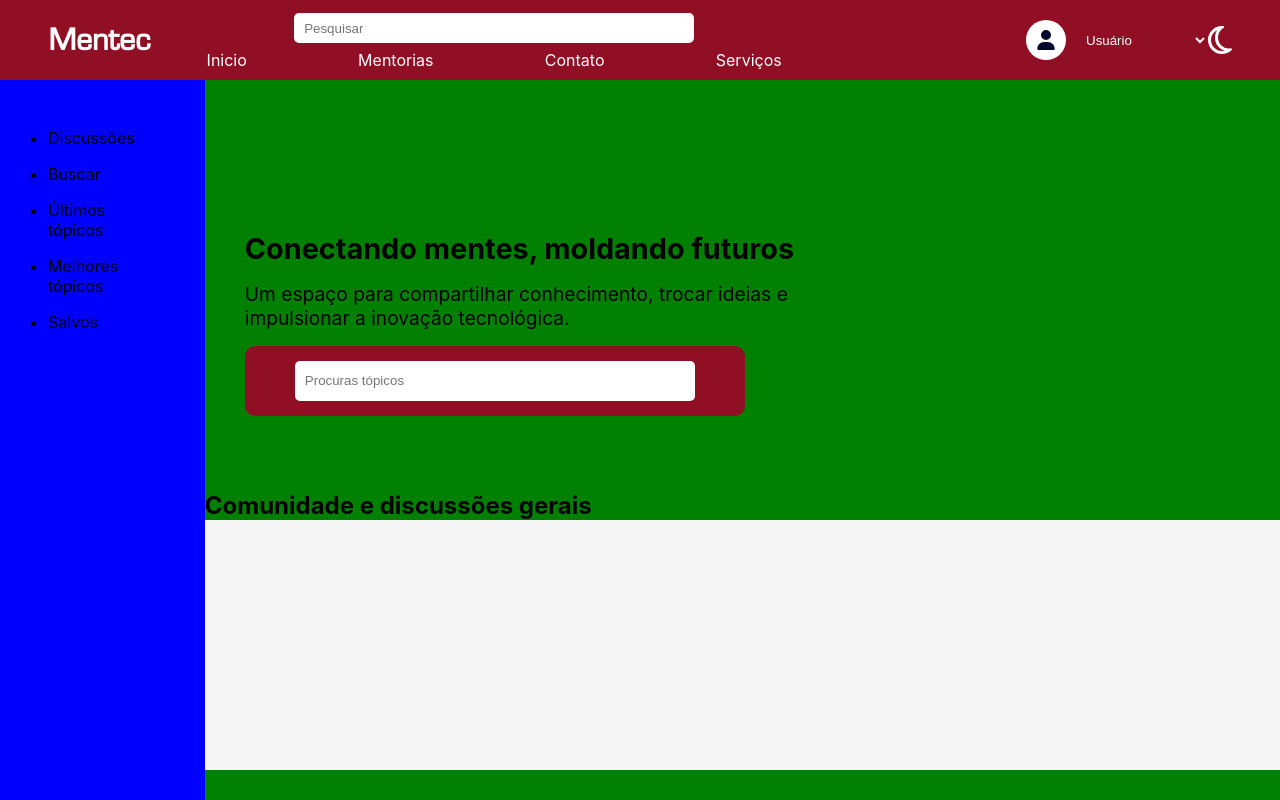
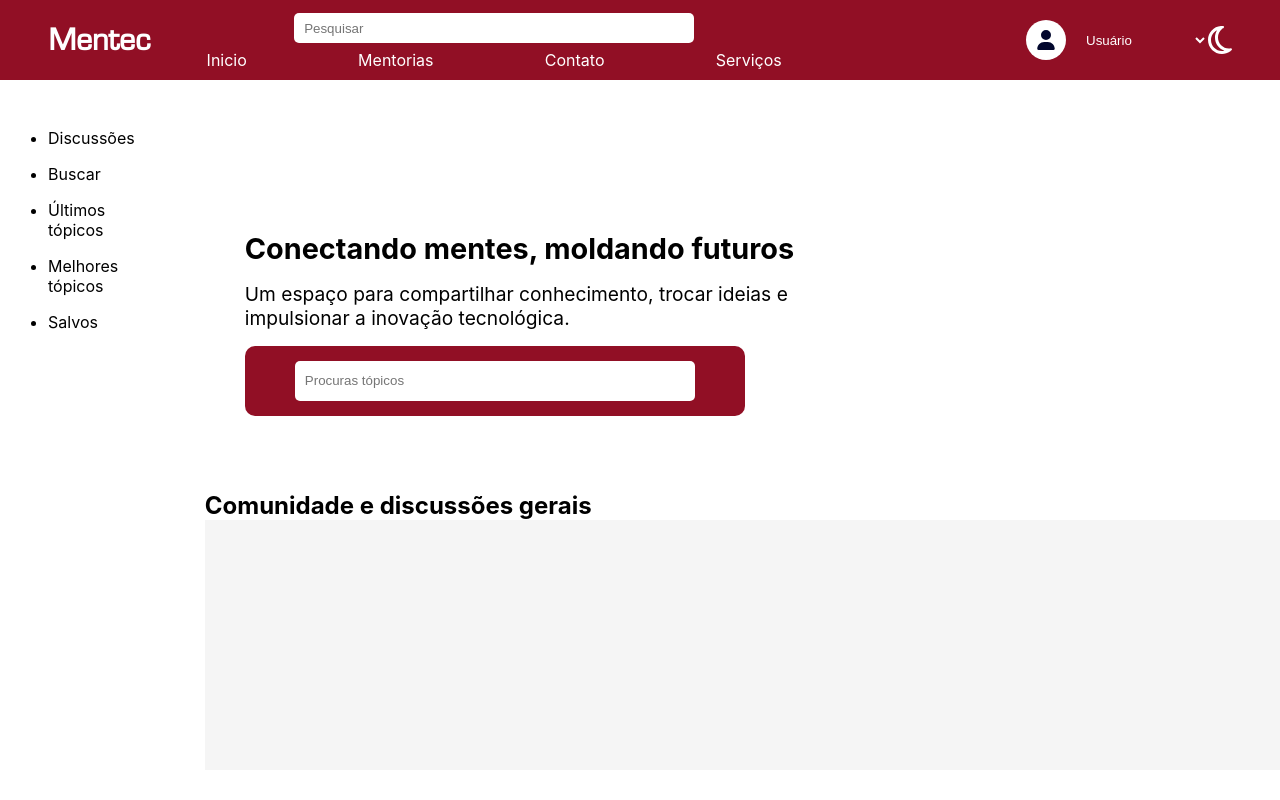
Before and after one commit to devGusta2/Mentec, a React (Create React App) app: page /Forum in a window 1280 px wide. Shown: the top 800 px of the page. Built offline with nearby package versions, Linux system fonts and the light colour scheme.

Commit message:
Removing background test colors

```diff
--- a/src/Pages/Forum/Forum.module.css
+++ b/src/Pages/Forum/Forum.module.css
@@ -6,11 +6,11 @@
     display: flex;
     flex-direction: row;
     height:100vh;
-    background-color: green;
+
 }
 .menu{
     height: 100%;
-    background-color: blue;
+
     width: 16%;
     padding: 48px;
 }
```
